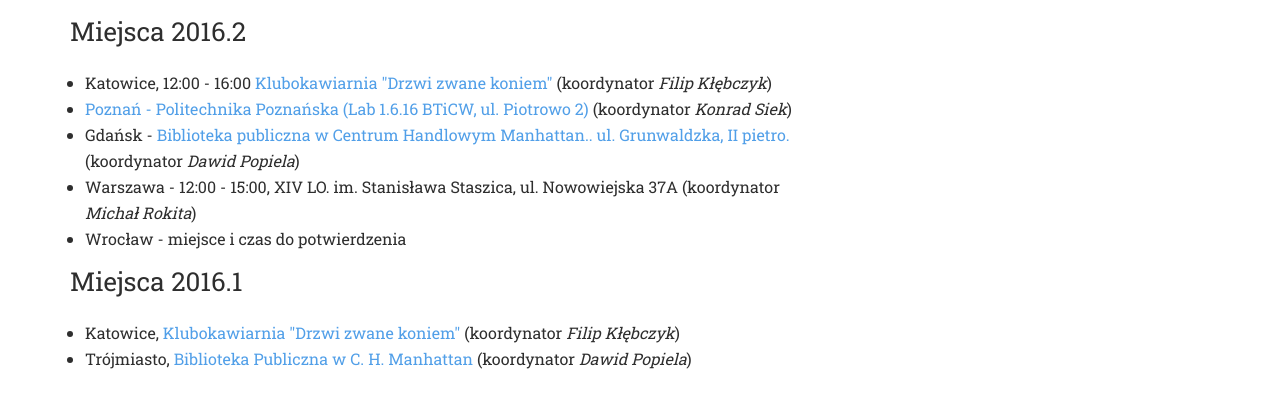
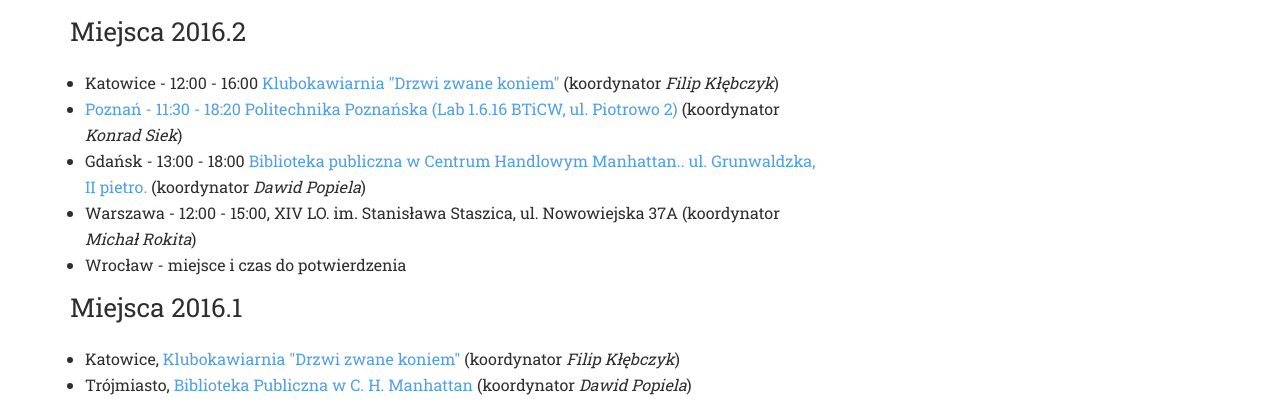
Before and after one commit to fk-lx/lpd-pl-site, a plain HTML site: page index.html in a window 1280 px wide. Shown: the part 686-1091 px from the top of the page. Drawn offline with nearby package versions, Linux system fonts and the light colour scheme.

Commit message:
Synchronized build

```diff
--- a/index.html
+++ b/index.html
@@ -122,9 +122,9 @@
 <p>Najbliższa edycja odbędzie się <strong>22 października</strong>. Pierwsza edycja (2016.1) odbyła się w sobotę 25 czerwca w Gdańsku i Katowicach.</p>
 <h2>Miejsca 2016.2</h2>
 <ul>
-<li>Katowice, 12:00 - 16:00 <a href="http://drzwizwanekoniem.pl/">Klubokawiarnia "Drzwi zwane koniem"</a> (koordynator <em>Filip Kłębczyk</em>)</li>
-<li><a href="https://dsg.cs.put.poznan.pl/wiki/lpd">Poznań - Politechnika Poznańska (Lab 1.6.16 BTiCW, ul. Piotrowo 2)</a> (koordynator <em>Konrad Siek</em>)</li>
-<li>Gdańsk - <a href="http://www.wbpg.org.pl/biblioteka_manhattan">Biblioteka publiczna w Centrum Handlowym Manhattan.. ul. Grunwaldzka, II pietro.</a> (koordynator <em>Dawid Popiela</em>)</li>
+<li>Katowice - 12:00 - 16:00 <a href="http://drzwizwanekoniem.pl/">Klubokawiarnia "Drzwi zwane koniem"</a> (koordynator <em>Filip Kłębczyk</em>)</li>
+<li><a href="https://dsg.cs.put.poznan.pl/wiki/lpd">Poznań - 11:30 - 18:20 Politechnika Poznańska (Lab 1.6.16 BTiCW, ul. Piotrowo 2)</a> (koordynator <em>Konrad Siek</em>)</li>
+<li>Gdańsk - 13:00 - 18:00 <a href="http://www.wbpg.org.pl/biblioteka_manhattan">Biblioteka publiczna w Centrum Handlowym Manhattan.. ul. Grunwaldzka, II pietro.</a> (koordynator <em>Dawid Popiela</em>)</li>
 <li>Warszawa - 12:00 - 15:00, XIV LO. im. Stanisława Staszica, ul. Nowowiejska 37A (koordynator <em>Michał Rokita</em>)</li>
 <li>Wrocław - miejsce i czas do potwierdzenia</li>
 </ul>
```
Also changed, not shown: en/index.html (+1 -1 lines).
